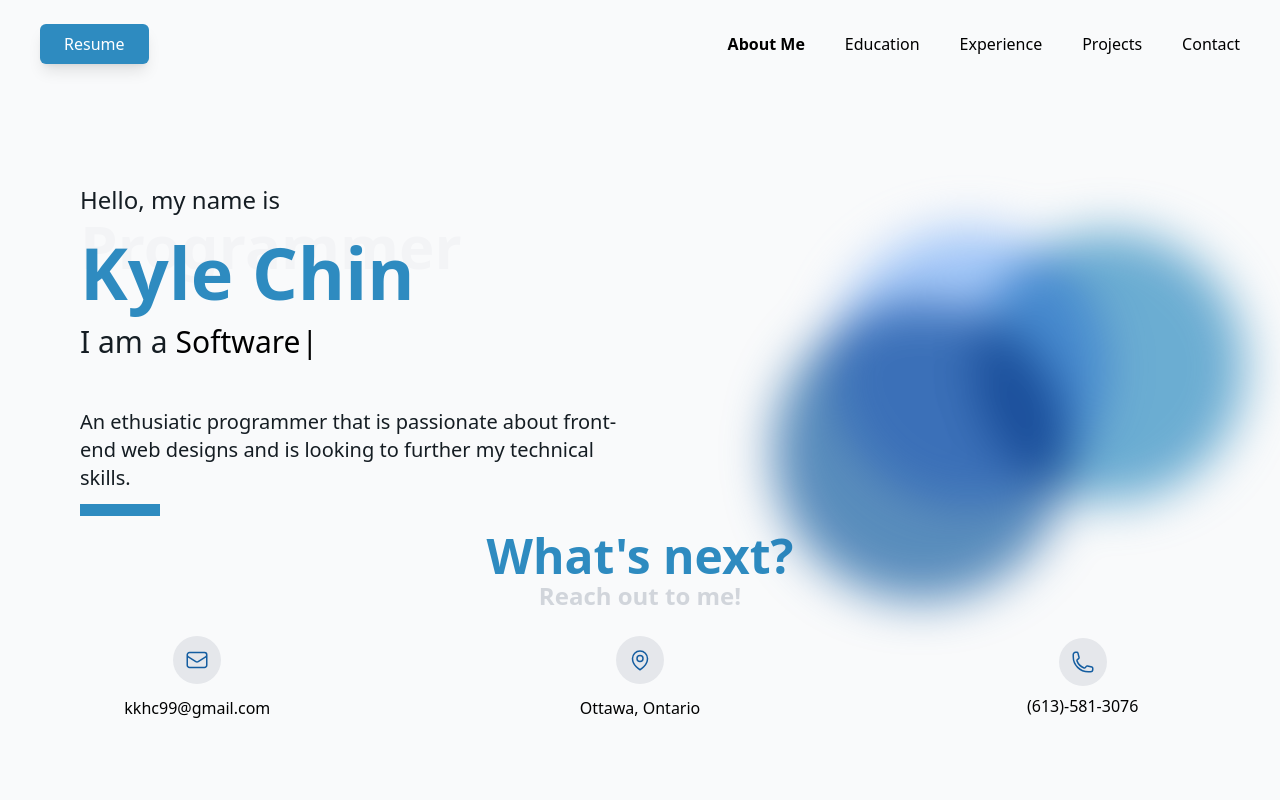
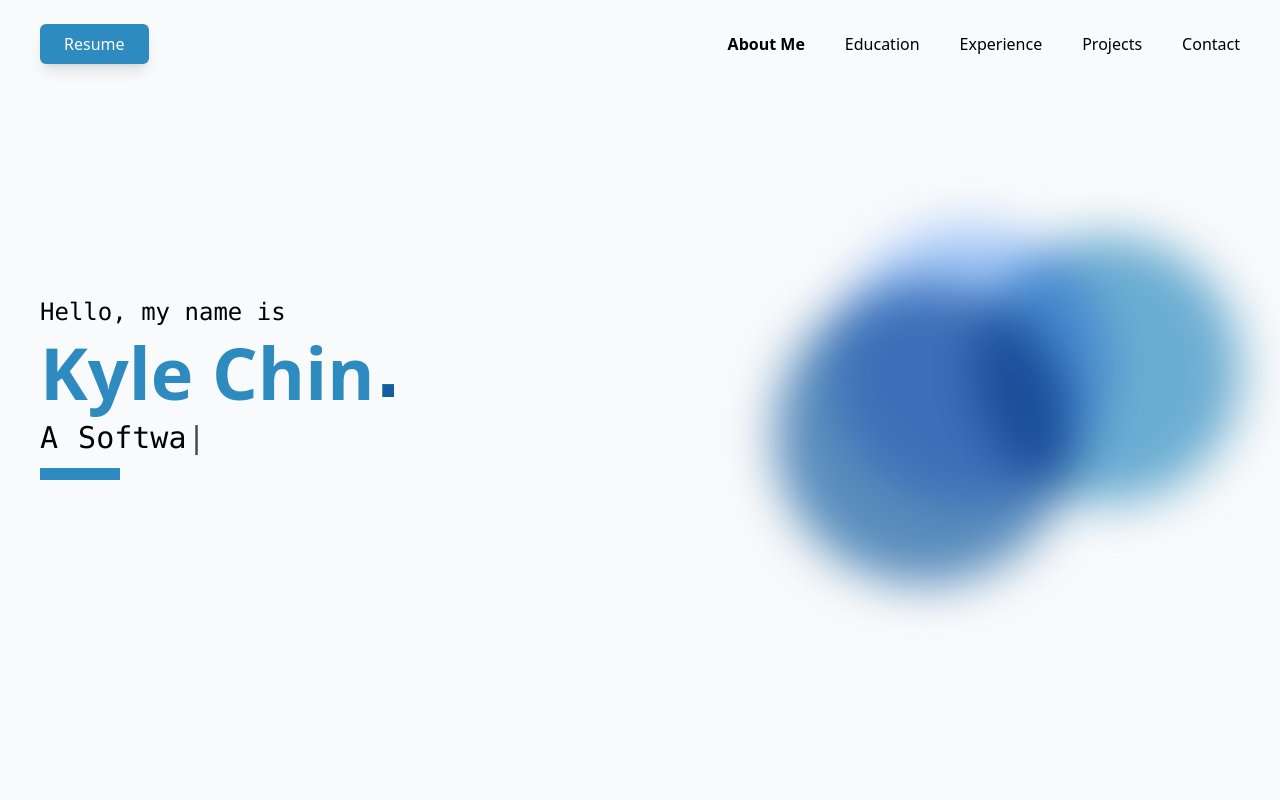
Before and after one commit to MoleXprof/MoleXprof.github.io, a Next.js app: page / in a window 1280 px wide. Shown: the top 800 px of the page. Built offline with nearby package versions, Linux system fonts and the light colour scheme.

Commit message:
done hero?

```diff
--- a/components/contactInfo.tsx
+++ /dev/null
@@ -1,33 +0,0 @@
-import { classnames } from "../utils";
-
-type ContactInfoProps = {
-  title: string;
-  subtitle?: string;
-  colour: string;
-  contact: any;
-  contactOther: any;
-};
-
-const ContactInfo = ({
-  title,
-  subtitle,
-  colour,
-  contact,
-  contactOther,
-}: ContactInfoProps) => {
-  return (
-    <div>
-      <div className="grid grid-cols-3 my-32">
-        <div>
-          <h2 className="font-bold md:text-5xl text-4xl">{title}</h2>
-          <h3 className="md:text-2xl text-xl font-light">{subtitle}</h3>
-          <div className={classnames(colour, "mt-2 md:h-3 h-2 md:w-20 w-16")} />
-        </div>
-        <div className="font-light">{contact}</div>
-        <div className="font-light">{contactOther}</div>
-      </div>
-    </div>
-  );
-};
-
-export default ContactInfo;
--- a/components/footer.tsx
+++ b/components/footer.tsx
@@ -1,6 +1,6 @@
 const Footer = () => {
   return (
-    <div className="bg-gray-50 w-full flex justify-between px-5 sm:px-10">
+    <div className="bg-gray-50 w-full flex justify-between px-5 sm:px-10 pt-16 sm:pt-20">
       <p className="text-right md:mr-20 mr-10 mb-2 opacity-20 font-bold uppercase">
         Built by Kyle Chin
       </p>
--- a/components/header.tsx
+++ b/components/header.tsx
@@ -26,7 +26,7 @@ const Header = ({ currentTab }: HeaderProps) => {
                     (currentTab == "" && nav.title == "About Me")
                     ? "font-bold"
                     : "font-normal",
-                  "cursor-pointer text-base text-black ${index === headerOptions.length - 1 ? 'mr-0' : 'mr-10'} mr-10"
+                  "cursor-pointer text-base text-black ${index === headerOptions.length - 1 ? 'mr-0' : 'mr-10'} mr-10 hover:text-accent-200"
                 )}
               >
                 <a href={nav.href}>{nav.title}</a>
@@ -47,7 +47,7 @@ const Header = ({ currentTab }: HeaderProps) => {
         <div
           className={classnames(
             toggle ? "flex" : "hidden",
-            `p-6 bg-gradient-to-r from-gray-200 to-gray-200 absolute top-16 right-0 mx-4 my-2 sidebar min-w-36`
+            `p-6 bg-gray-100 absolute top-16 right-0 mx-4 my-2 sidebar min-w-36`
           )}
         >
           <ul className="list-none flex flex-col justify-start items-end">
@@ -62,7 +62,7 @@ const Header = ({ currentTab }: HeaderProps) => {
                         (currentTab == "" && option.title == "About Me")
                         ? "font-bold"
                         : "font-normal",
-                      "hover:bg-gray-100 text-midnight-500 px-3 py-2 text-sm font-medium"
+                      "hover:bg-gray-100 text-midnight-500 px-3 py-2 text-sm font-medium hover:text-accent-200"
                     )}
                   >
                     {option.title}
--- a/components/hero.tsx
+++ b/components/hero.tsx
@@ -1,122 +1,31 @@
-import { classnames } from "../utils";
 import Typewriter from 'typewriter-effect';
 
-type HeroProps = {
-  topText?: string;
-  title: string;
-  subTitle?: string;
-  text?: string;
-  titleClassName: string;
-  backgroundColour?: string;
-  backgroundTitle: string;
-  flip?: boolean
-  typing?: boolean
-};
-
-const Hero = ({
-  backgroundColour,
-  backgroundTitle,
-  topText,
-  title,
-  subTitle,
-  text,
-  titleClassName,
-  flip,
-  typing
-}: HeroProps) => {
+const Hero = () => {
   return (
     <div>
-      {flip ? (
-        <div className="md:mr-20 text-midnight-500 text-left mr-10">
-          <p className="mt-24 text-lg md:text-2xl font-semibold md:mx-0">
-            {topText}
+      <div className="mx-5 sm:mx-10 mt-10 sm:mt-20 md:mt-40 lg:mt-52">
+        <p className="text-lg sm:text-2xl font-medium text-black font-mono">
+          Hello, my name is
         </p>
-          <h2 className="font-bold text-6xl md:text-6xl text-gray-100 ml-10 md:mx-0">
-            {backgroundTitle}
-          </h2>
-          <div
-            className={classnames(
-              title === "Carleton University" ? "md:-mt-12 -mt-24" : "-mt-10"
-            )}
-          >
-            <h1
-              className={classnames(
-                titleClassName,
-                "font-bold text-6xl md:text-7xl ml-10 md:mx-0"
-              )}
-            >
-              {title}
+        <h1 className="text-accent-100 font-extrabold text-5xl md:text-7xl mt-2 flex">
+          Kyle Chin <h2 className='font-mono -ml-2 text-accent-200'>.</h2>
         </h1>
-          </div>
-          <p className="md:mt-4 mt-3 md:text-3xl text-2xl md:mx-0 ">
-            {subTitle}
+        <div className="flex flex-row mt-3">
+          <p className="sm:text-3xl text-2xl font-medium font-mono">
+            A
           </p>
-          {text && (
-            <p className="md:mt-12 mt-8 md:text-xl text-lg max-w-2xl font-light mx-10 md:mx-0">
-              {text}
-            </p>
-          )}
-          <div className="flex flex-row-reverse">
-            <div
-              className={classnames(
-                backgroundColour,
-                "md:h-3 h-2 md:w-20 w-16 mt-3 md:mx-0"
-              )}
-            />
-          </div>
-
-        </div>
-      ) : (
-          <div className="md:ml-20 text-midnight-500">
-            <p className="mt-24 text-lg md:text-2xl font-light mx-10 md:mx-0">
-              {topText}
-            </p>
-            <h2 className="font-bold text-6xl md:text-6xl text-gray-100 ml-10 md:mx-0">
-              {backgroundTitle}
-            </h2>
-            <div
-              className={classnames(
-                title === "Carleton University" ? "md:-mt-12 -mt-24" : "-mt-10"
-              )}
-            >
-              <h1
-                className={classnames(
-                  titleClassName,
-                  "font-bold text-6xl md:text-7xl ml-10 md:mx-0"
-                )}
-              >
-                {title}
-              </h1>
-            </div>
-            <div className="flex flex-row">
-              <p className="md:mt-4 mt-3 md:text-3xl text-2xl ml-10 md:mx-0">
-                {subTitle}
-              </p>
-              {typing ? (
-                <div className="text-2xl text-black md:mt-4 mt-3 md:text-3xl md:ml-2 ml-2">
+          <div className="text-2xl sm:text-3xl md:ml-5 ml-4 text-black font-mono">
             <Typewriter
               options={{
-                    strings: ['Software Developer', 'Student', 'Chips Enthusiast'],
+                strings: ['Software Developer', 'Student', 'Climber'],
                 autoStart: true,
-                    loop: true,
+                loop: true
               }}
             />
           </div>
-              ) : ("")}
         </div>
-            {text && (
-              <p className="md:mt-12 mt-8 md:text-xl text-lg max-w-2xl font-light mx-10 md:mx-0">
-                {text}
-              </p>
-            )}
-            <div
-              className={classnames(
-                backgroundColour,
-                "md:h-3 h-2 md:w-20 w-16 mt-3 mx-10 md:mx-0"
-              )}
-            />
+        <div className="md:h-3 h-2 md:w-20 w-16 mt-3 bg-accent-100"/>
       </div>
-      )}
     </div>
   );
 };
--- a/components/layouts/index.tsx
+++ b/components/layouts/index.tsx
@@ -1,15 +1,11 @@
 import Head from "next/head";
 import Header from "../header";
 import Image from "next/image";
-import ImageCarousel from "../imageCarousel";
-import { topAnimes } from "../constants/constants";
-import { topMangas } from "../constants/constants";
 import { useRouter } from "next/router";
-import SubHeader from "../subHeader";
 import Hero from "../hero";
 import Footer from "../footer";
-import Card from "../textCard";
 import ContactBar from "../contactBar";
+import Projects from "../projects";
 
 const Home = () => {
   const router = useRouter();
@@ -17,7 +13,7 @@ const Home = () => {
 
   return (
     <div>
-    <div className="min-h-screen bg-gray-50">
+      <div className="bg-gray-50">
         <Head>
           <title>About Me | Kyle Chin</title>
           <meta name="title" content="About Me | Kyle Chin" />
@@ -28,22 +24,13 @@ const Home = () => {
           <link rel="shortcut icon" href="/images/web-icon-circle.png" />
         </Head>
         <Header currentTab={domain[1]} />
-      <div className="grid sm:grid-cols-2 grid-cols-1">
-        <Hero
-          topText="Hello, my name is"
-          title="Kyle Chin"
-          backgroundTitle="Programmer"
-          subTitle="I am a "
-          text="An ethusiatic programmer that is passionate about front-end web designs and is looking to further my technical skills."
-          titleClassName="text-accent-100"
-          backgroundColour="bg-accent-100"
-          typing
-        />
-        <div className="flex">
-          <div className="relative filter blur-xl ml-12 mt-40 sm:mt-32">
-            <div className="absolute top-0 md:left-36 left-28 lg:w-72 w-48 lg:h-72 h-48 bg-blue-200 rounded-full mix-blend-multiply opacity-70 animate-blob"></div>
-            <div className="absolute top-0 md:left-72 left-12 lg:w-72 w-48 lg:h-72 h-48 bg-accent-100 rounded-full mix-blend-multiply opacity-70 animate-blob animation-delay-2000"></div>
-            <div className="absolute -bottom-24 md:left-20 left-4 lg:w-72 w-48 lg:h-72 h-48 bg-accent-200 rounded-full mix-blend-multiply opacity-70 animate-blob animation-delay-5000"></div>
+        <div className="grid sm:grid-cols-2 min-h-screen">
+          <Hero />
+          <div className="flex -mt-36 sm:-mt-0">
+            <div className="relative filter blur-xl ml-12 sm:mt-32">
+              <div className="absolute top-0 md:left-32 lg:left-36 left-28 lg:w-72 w-48 lg:h-72 h-48 bg-blue-200 rounded-full mix-blend-multiply opacity-70 animate-blob"></div>
+              <div className="absolute top-0 md:left-64 lg:left-72 left-12 lg:w-72 w-48 lg:h-72 h-48 bg-accent-100 rounded-full mix-blend-multiply opacity-70 animate-blob animation-delay-2000"></div>
+              <div className="absolute top-24 md:left-12 lg:left-20 left-4 lg:w-72 w-48 lg:h-72 h-48 bg-accent-200 rounded-full mix-blend-multiply opacity-70 animate-blob animation-delay-5000"></div>
             </div>
             <div className="relative sm:mx-auto mr-10 mt-20 hidden">
               <Image
@@ -56,6 +43,7 @@ const Home = () => {
             </div>
           </div>
         </div>
+        <Projects />
         <ContactBar/>
       </div>
       <Footer />
--- /dev/null
+++ b/components/projects.tsx
@@ -0,0 +1,11 @@
+const Projects = () => {
+    return (
+        <div className="ml-5 sm:ml-10">
+            <h2 className="font-bold text-6xl md:text-7xl ml-10 md:mx-0">
+                Projects
+            </h2>
+        </div>
+    )
+}
+
+export default Projects
--- a/components/subHeader.tsx
+++ /dev/null
@@ -1,39 +0,0 @@
-import { classnames } from "../utils";
-
-type SubHeaderProps = {
-  title: string;
-  backgroundTitle: string;
-  colour: string;
-  right?: boolean;
-};
-
-const SubHeader = ({
-  colour,
-  title,
-  backgroundTitle,
-  right,
-}: SubHeaderProps) => {
-  return (
-    <div className="md:mx-20 mx-10">
-      <h2
-        className={classnames(
-          right ? "text-right mr-6" : "text-left ml-6",
-          "mt-56 font-bold md:text-5xl text-4xl text-gray-100"
-        )}
-      >
-        {backgroundTitle}
-      </h2>
-      <h2
-        className={classnames(
-          right ? "text-right md:-ml-40 -ml-20" : "text-left",
-          "md:-mt-8 -mt-5 pb-2 font-bold md:text-5xl text-4xl absolute w-full"
-        )}
-      >
-        {title}
-      </h2>
-      <div className={classnames(colour, "mt-6 h-0.5")} />
-    </div>
-  );
-};
-
-export default SubHeader;
```
Also changed, not shown: components/circularProgress.tsx (deleted, +0 -34 lines), components/dots.tsx (deleted, +0 -46 lines), components/jobText.tsx (deleted, +0 -38 lines), components/textCard.tsx (deleted, +0 -54 lines). Lines whose indentation alone changed are shown as unchanged.
